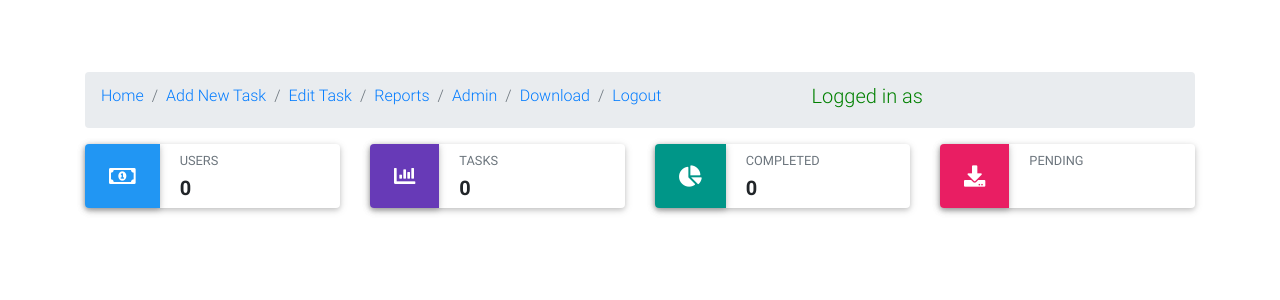
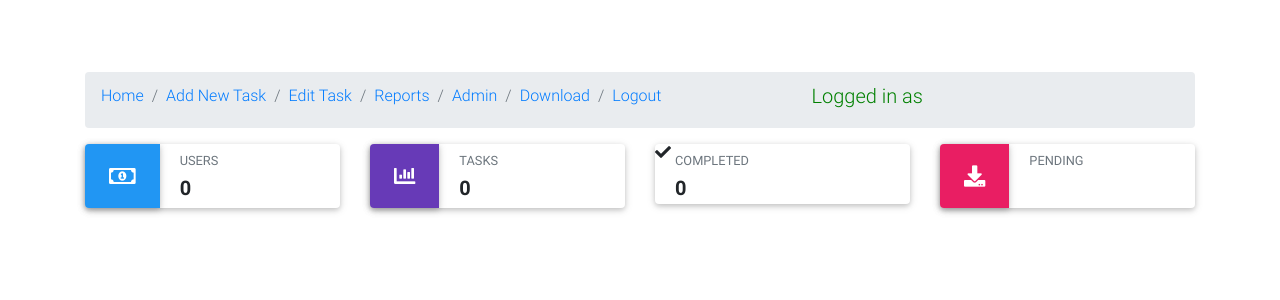
Before and after one commit to Rohitkuru/To_do_list_with_flask_and_SSO, a Flask app: template templates/admin_view.html in a window 1280 px wide. Shown: the top 300 px of the page. Run offline with Flask 2, Linux system fonts and the light colour scheme; the template is opened without the code that fills it, so the values that code supplies are empty; some libraries are stand-ins or nearby versions.

Commit message:
added pending/complete in admin_View.html

```diff
--- a/templates/admin_view.html
+++ b/templates/admin_view.html
@@ -46,7 +46,7 @@
       <div class="col-lg-3 col-md-6 mb-4">
 
         <div class="media white z-depth-1 rounded">
-          <i class="fas fa-chart-pie fa-lg teal z-depth-1 p-4 rounded-left text-white mr-3"></i>
+          <i class="fas fa-check"></i>
           <div class="media-body p-1">
             <p class="text-uppercase text-muted mb-1"><small>Completed</small></p>
             <h5 class="font-weight-bold mb-0">{{ complete |length }}</h5>
```
